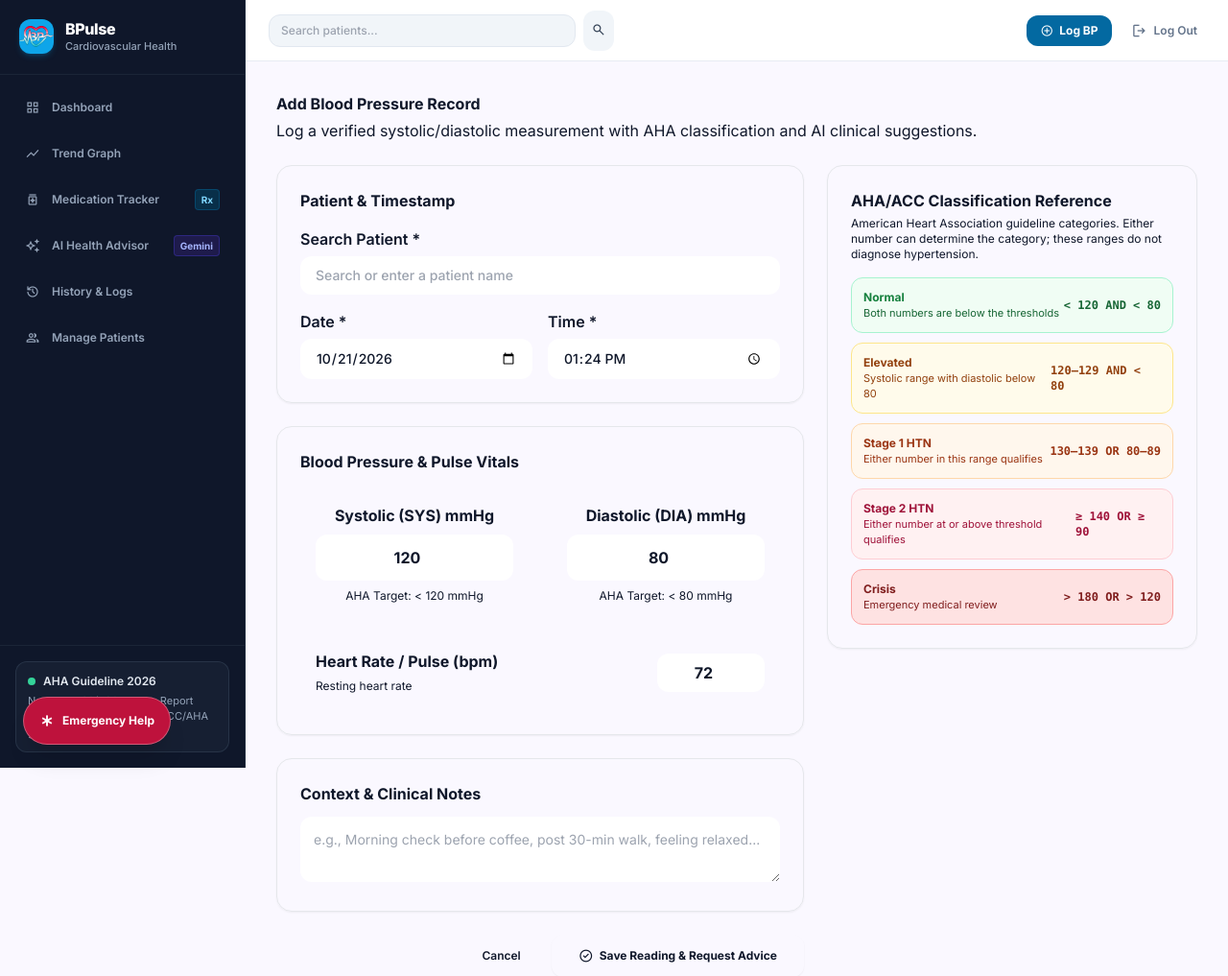
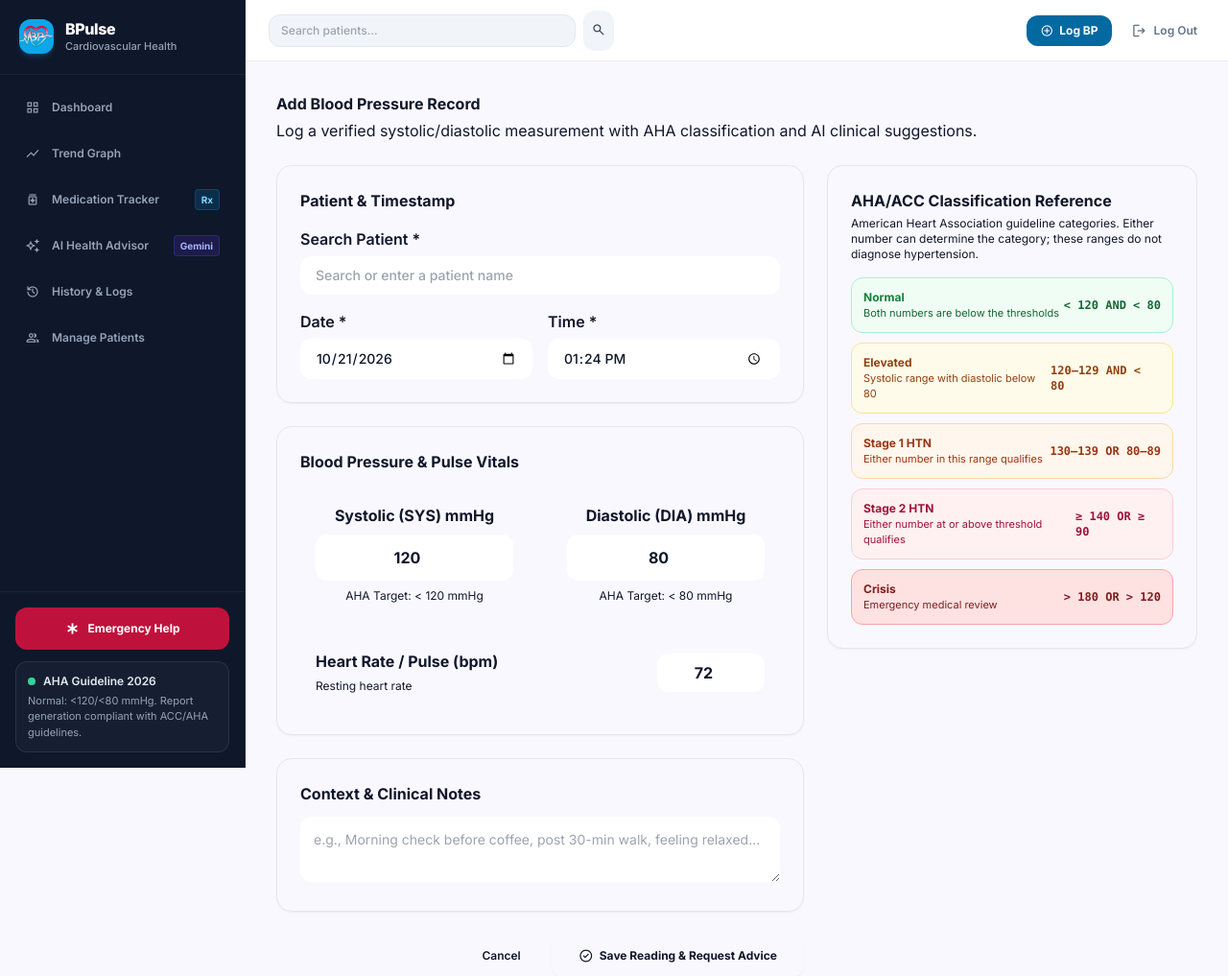
Before and after one commit to YsaMee/BPulse-Blood-Pressure-Tracker, a Flask app: page /add-record in a window 1280 px wide. Shown: the top 1017 px of the page at 96% size. Run offline with Flask 3, Linux system fonts and the light colour scheme; the visitor is signed in with stand-in values (Sample User, id 1); some libraries are stand-ins or nearby versions.

Commit message:
Adjust lang gamay sa emergency button

```diff
--- a/templates/base.html
+++ b/templates/base.html
@@ -133,6 +133,12 @@
 
     <!-- Bottom Sidebar Info Card (AHA Guideline 2026) -->
     <div class="p-4 border-t border-slate-800/80">
+      <button type="button" onclick="openEmergencyHelp()"
+              class="w-full mb-3 flex items-center justify-center gap-2 rounded-xl bg-rose-700 hover:bg-rose-800 text-white px-3 py-2.5 text-xs font-bold shadow-sm transition-colors focus:outline-none focus:ring-2 focus:ring-rose-300"
+              aria-haspopup="dialog" aria-controls="emergency-help-dialog">
+        <span class="material-symbols-outlined text-base">emergency</span>
+        <span>Emergency Help</span>
+      </button>
       <div class="p-3 rounded-xl bg-slate-800/50 border border-slate-700/60 text-xs">
         <div class="flex items-center gap-2 text-slate-200 font-semibold mb-1">
           <span class="w-2 h-2 rounded-full bg-emerald-400"></span>
@@ -339,7 +345,7 @@
 
   {% if user %}
     <button type="button" onclick="openEmergencyHelp()"
-            class="fixed bottom-6 left-4 sm:left-6 z-50 flex items-center gap-2 rounded-full bg-rose-700 hover:bg-rose-800 text-white px-4 py-3 text-xs font-bold shadow-xl border border-white/30 transition-colors focus:outline-none focus:ring-2 focus:ring-rose-300"
+            class="md:hidden fixed bottom-6 left-4 sm:left-6 z-50 flex items-center gap-2 rounded-full bg-rose-700 hover:bg-rose-800 text-white px-4 py-3 text-xs font-bold shadow-xl border border-white/30 transition-colors focus:outline-none focus:ring-2 focus:ring-rose-300"
             aria-haspopup="dialog" aria-controls="emergency-help-dialog">
       <span class="material-symbols-outlined text-base">emergency</span>
       <span>Emergency Help</span>
```
